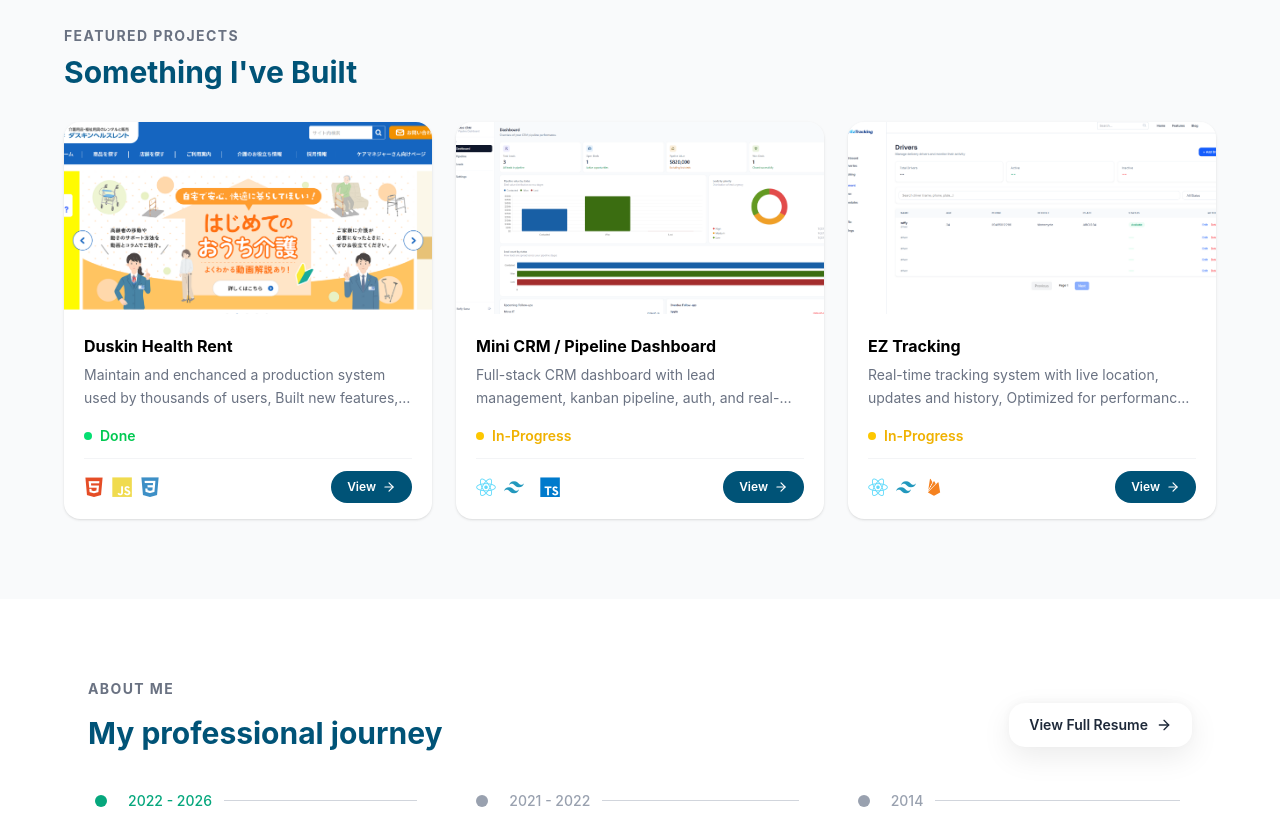
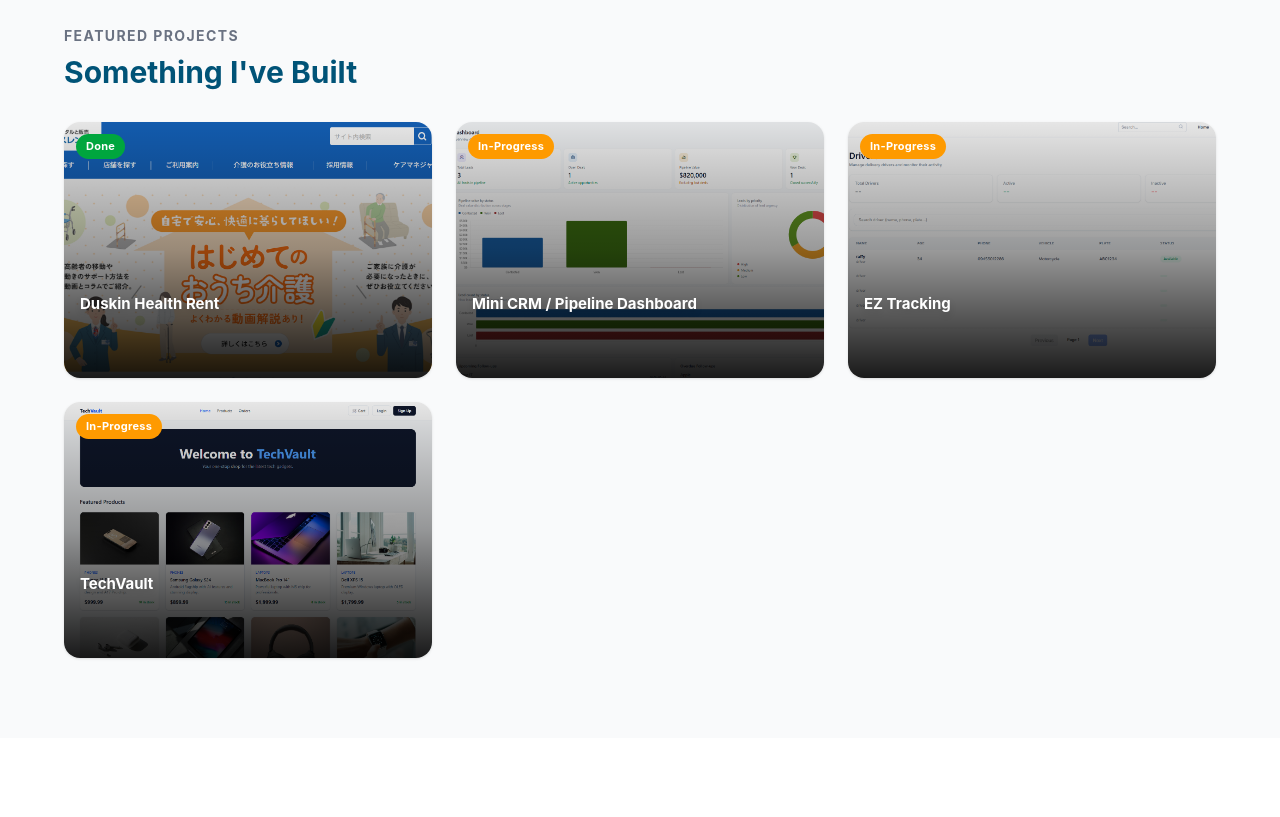
Before and after one commit to raffysama/personal-portfolio, a React (Vite) app: page / in a window 1280 px wide. Shown: the part 1280-2097 px from the top of the page. Built offline with nearby package versions, Linux system fonts and the light colour scheme.

Commit message:
update personal

```diff
--- a/src/components/Project.jsx
+++ b/src/components/Project.jsx
@@ -45,6 +45,21 @@
     ],
     links: "https://ez-tracking-iota.vercel.app/",
   },
+  {
+    id: 5,
+    title: "TechVault",
+    description:
+      "A full-stack e-commerce store for tech products. Features product browsing, cart management, user authentication, and order history — built with React, TypeScript, and Supabase.",
+    status: "In-Progress",
+    image: "/images/techvault.png",
+    icons: [
+      "devicon-react-original colored",
+      "devicon-typescript-plain colored",
+      "devicon-tailwindcss-plain colored",
+      "devicon-supabase-plain colored",
+    ],
+    links: "https://techvault-coral.vercel.app/",
+  },
 ];
 
 function Project() {
--- a/src/components/ProjectCards.jsx
+++ b/src/components/ProjectCards.jsx
@@ -1,43 +1,66 @@
 import React from "react";
-import { ArrowRight } from "lucide-react";
+import { ArrowUpRight } from "lucide-react";
 
 function ProjectCards({ image, title, description, icons, link, status }) {
-  const statusColor =
-    status === "In-Progress" ? "text-yellow-500" : "text-green-500";
+  const isDone = status === "Completed" || status === "Done";
 
   return (
-    <>
-      <div className="overflow-hidden rounded-t-2xl">
-        <img className="w-full h-48 object-cover" src={image} alt={title} />
+    <a
+      href={link}
+      target="_blank"
+      rel="noreferrer"
+      className="group relative block w-full h-64 rounded-2xl overflow-hidden cursor-pointer"
+    >
+      {/* Image */}
+      {image ? (
+        <img
+          src={image}
+          alt={title}
+          className="absolute inset-0 w-full h-full object-cover transition-transform duration-500 group-hover:scale-105"
+        />
+      ) : (
+        <div className="absolute inset-0 w-full h-full flex items-center justify-center text-5xl bg-slate-200">
+          🖥️
+        </div>
+      )}
+
+      {/* Strong gradient — always dark at bottom */}
+      <div className="absolute inset-0 bg-linear-to-t from-black/90 via-black/40 to-black/10 transition-opacity duration-300 group-hover:opacity-100" />
+
+      {/* Status badge */}
+      <span
+        className={`absolute top-3 left-3 text-[11px] font-bold tracking-wide px-2.5 py-1 rounded-full ${
+          isDone ? "bg-green-600 text-white" : "bg-amber-500 text-white"
+        }`}
+      >
+        {status}
+      </span>
+
+      {/* Arrow */}
+      <div className="absolute top-3 right-3 w-8 h-8 rounded-full bg-black/50 backdrop-blur-sm flex items-center justify-center opacity-0 group-hover:opacity-100 transition-all duration-300 -translate-y-1 group-hover:translate-y-0">
+        <ArrowUpRight className="size-4 text-white" />
       </div>
-      <div className="px-5 py-4">
-        <div className="font-bold text-base mt-1">{title}</div>
-        <p className="text-gray-500 text-sm mt-1.5 leading-relaxed line-clamp-2">
+
+      {/* Info panel */}
+      <div className="absolute bottom-0 left-0 right-0 px-4 pb-4 pt-8 translate-y-6 group-hover:translate-y-0 transition-transform duration-300 ease-out">
+        <p className="text-white font-bold text-[15px] leading-snug mb-1 drop-shadow-md">
+          {title}
+        </p>
+        <p className="text-white/75 text-[12px] leading-relaxed line-clamp-2 mb-3 opacity-0 group-hover:opacity-100 transition-opacity duration-300 delay-75 drop-shadow-md">
           {description}
         </p>
-        <div className="mt-4 flex items-center gap-2 text-sm font-semibold">
-          <span
-            className={`w-2 h-2 rounded-full ${status === "Done" ? "bg-green-400" : "bg-yellow-400"}`}
-          />
-          <span className={statusColor}>{status}</span>
-        </div>
-        <div className="w-full h-px bg-gray-100 my-3" />
-        <div className="flex items-center justify-between">
-          <div className="flex items-center gap-2">
-            {icons.map((icon, index) => (
-              <i key={index} className={`${icon} text-xl`} />
-            ))}
-          </div>
-          <a
-            href={link}
-            target="_blank"
-            className="text-xs bg-[#005377] text-white font-semibold px-4 py-2 rounded-full flex items-center gap-1.5 hover:bg-[#004060] transition-all"
-          >
-            View <ArrowRight className="size-3.5" />
-          </a>
+
+        {/* Icons */}
+        <div className="flex items-center gap-2 opacity-0 group-hover:opacity-100 transition-opacity duration-300 delay-100">
+          {icons.map((icon, index) => (
+            <i
+              key={index}
+              className={`${icon} text-base text-white drop-shadow-md`}
+            />
+          ))}
         </div>
       </div>
-    </>
+    </a>
   );
 }
 
```
Also changed, not shown: public/images/techvault.png (added), src/components/Ui/Button.jsx (deleted), src/components/Ui/Card.jsx (deleted), src/components/Ui/SectionTitle.jsx (deleted).
